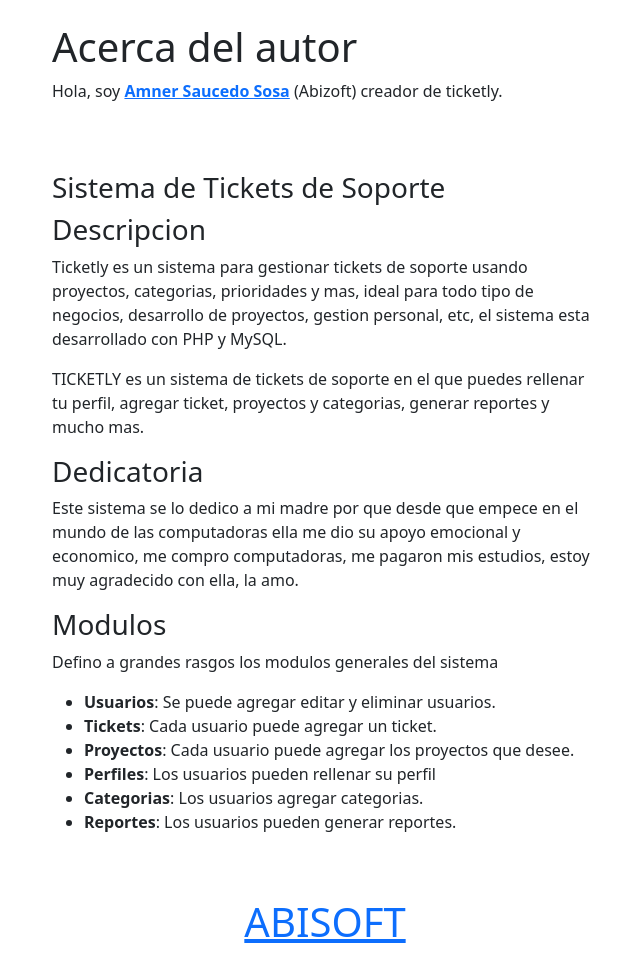
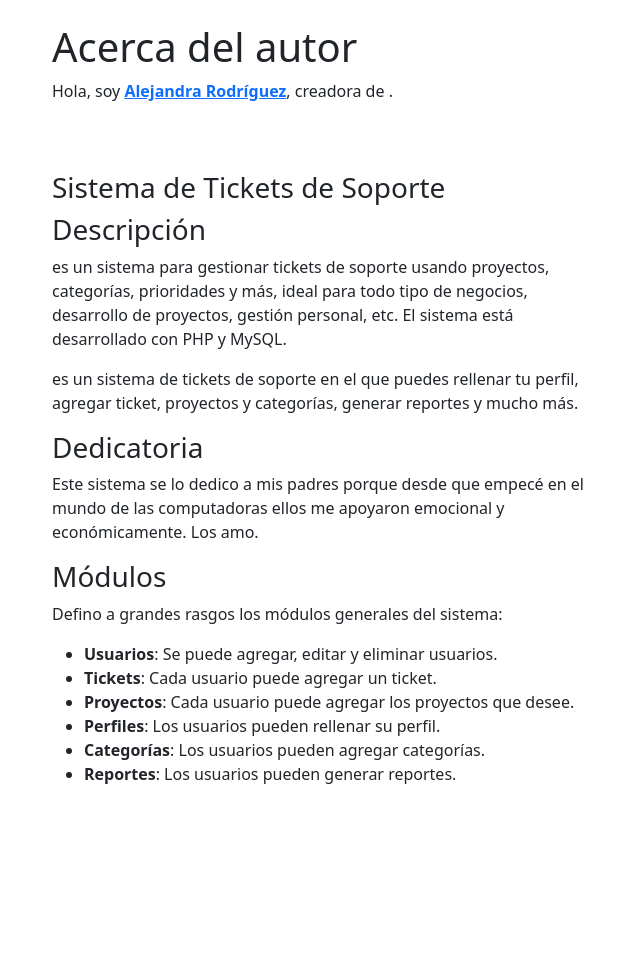
Before and after one commit to AleRodriguezCruz/Sistema-de-Tickets, a PHP site: page /about.php in a window 1280 px wide. Shown: the part 846-1800 px from the top of the page, without its empty margins (30-670 px from the left). After the commit the page ends 1630 px from the top, so only its background shows below. Run offline with PHP 8.4, Linux system fonts and the light colour scheme; the visitor is signed in with stand-in values (Sample User, id 1); data comes from the database, SQL or seed files in the repository; a stand-in replaces the project's code that opens the database connection; some libraries are stand-ins or nearby versions.

Commit message:
Update about.php

```diff
--- a/about.php
+++ b/about.php
@@ -9,38 +9,36 @@
             <div class="page-title">
             <br>
                 <div class="row">
-            	    <div class="col-md-6 col-md-offset-3">
+                    <div class="col-md-6 col-md-offset-3">
                         <h1>Acerca del autor</h1>
-                        <p>Hola, soy <strong><a target="_blank" href="http://github.com/amnersaucedososa">Amner Saucedo Sosa</a></strong> (Abizoft) creador de <a>ticketly</a>.</p>
+                        <p>Hola, soy <strong><a target="_blank" href="http://github.com/alejandrarodriguez">Alejandra Rodríguez</a></strong>, creadora de <a></a>.</p>
 
                         <br><br>
 
                         <h2> <small>Sistema de Tickets de Soporte</small></h2>
 
-
                         <h1 style="text-align: center;"></h1>
-                        <h3>Descripcion</h3>
-                        <p>Ticketly es un sistema para gestionar tickets de soporte usando proyectos, categorias, prioridades y mas, ideal para todo tipo de negocios, desarrollo de proyectos, gestion personal, etc, el sistema esta desarrollado con PHP y MySQL.</p>
-                        <p>TICKETLY es un sistema de tickets de soporte en el que puedes rellenar tu perfil, agregar ticket, proyectos y categorias, generar reportes y mucho mas.</p>
+                        <h3>Descripción</h3>
+                        <p> es un sistema para gestionar tickets de soporte usando proyectos, categorías, prioridades y más, ideal para todo tipo de negocios, desarrollo de proyectos, gestión personal, etc. El sistema está desarrollado con PHP y MySQL.</p>
+                        <p> es un sistema de tickets de soporte en el que puedes rellenar tu perfil, agregar ticket, proyectos y categorías, generar reportes y mucho más.</p>
 
                         <h3>Dedicatoria</h3>
-                        <p>Este sistema se lo dedico a mi madre por que desde que empece en el mundo de las computadoras ella me dio su apoyo emocional y economico, me compro computadoras, me pagaron mis estudios, estoy muy agradecido con ella, la amo.</p>
+                        <p>Este sistema se lo dedico a mis padres porque desde que empecé en el mundo de las computadoras ellos me apoyaron emocional y económicamente.  Los amo.</p>
 
-                        <h3>Modulos</h3>
-                        <p>Defino a grandes rasgos los modulos generales del sistema</p>
+                        <h3>Módulos</h3>
+                        <p>Defino a grandes rasgos los módulos generales del sistema:</p>
                         <ul>
-                        <li><b>Usuarios</b>: Se puede agregar editar y eliminar usuarios.</li>
+                        <li><b>Usuarios</b>: Se puede agregar, editar y eliminar usuarios.</li>
                         <li><b>Tickets</b>: Cada usuario puede agregar un ticket.</li>
                         <li><b>Proyectos</b>: Cada usuario puede agregar los proyectos que desee.</li>
-                        <li><b>Perfiles</b>: Los usuarios pueden rellenar su perfil</li>
-                        <li><b>Categorias</b>: Los usuarios agregar categorias.</li>
+                        <li><b>Perfiles</b>: Los usuarios pueden rellenar su perfil.</li>
+                        <li><b>Categorías</b>: Los usuarios pueden agregar categorías.</li>
                         <li><b>Reportes</b>: Los usuarios pueden generar reportes.</li>
                         </ul>
 
                         <br><br>
 
-
-                        <h1 style="text-align: center;"><a href="http://github.com/amnersaucedososa" target="_blank">ABISOFT</a></h1>
+                        <h1 style="text-align: center;"><a href="http://github.com/alejandrarodriguez" target="_blank"></a></h1>
                     </div>
                 </div>
             </div>
```
